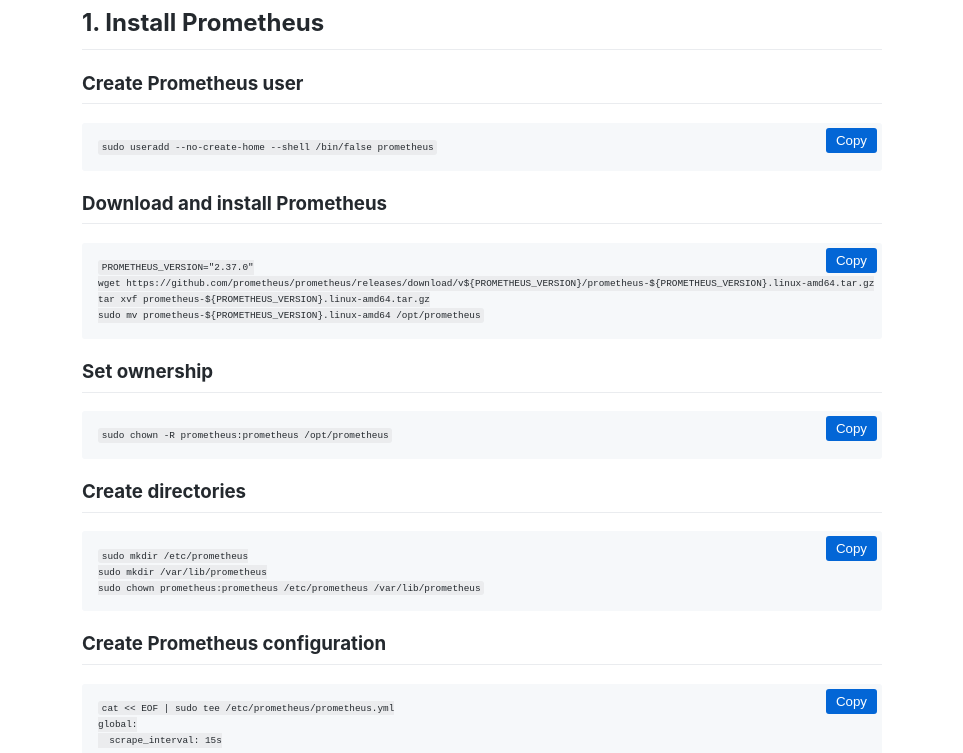
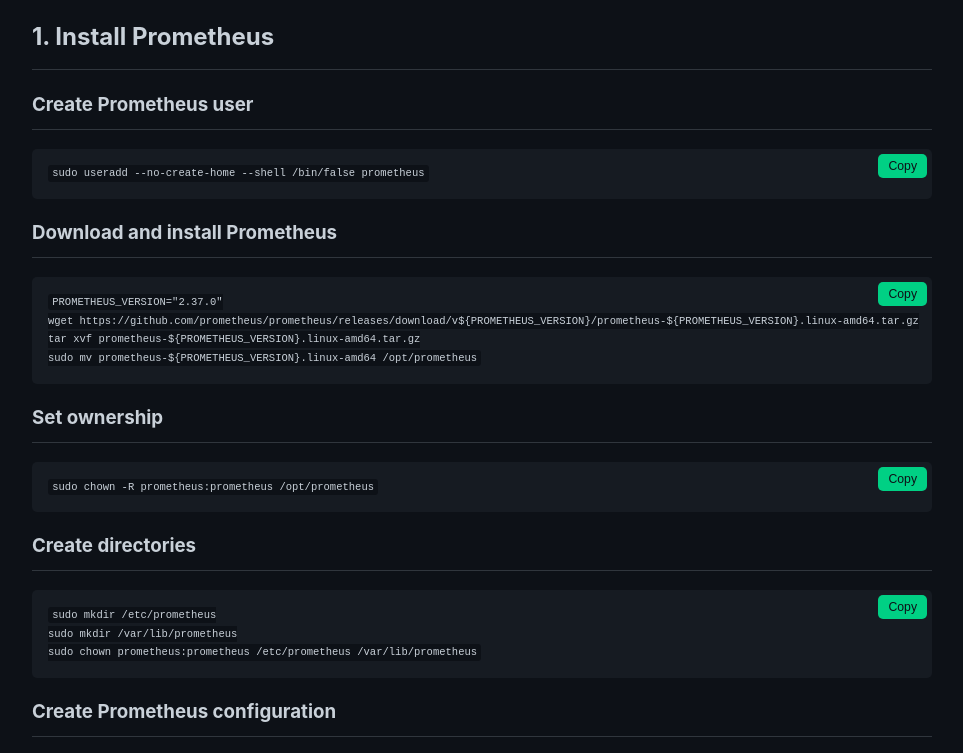
Before and after one commit to jash777/Grafana-Prometheus-Installation, a plain HTML site: page index.html in a window 1280 px wide. Shown: the part 164-917 px from the top of the page, without its empty margins (158-1121 px from the left). Drawn offline with Linux system fonts and the light colour scheme.

Commit message:
Update index.html

```diff
--- a/index.html
+++ b/index.html
@@ -6,33 +6,35 @@
     <title>Prometheus, Grafana, and Node Exporter Installation Guide</title>
     <style>
         body {
-            font-family: -apple-system,BlinkMacSystemFont,"Segoe UI",Helvetica,Arial,sans-serif,"Apple Color Emoji","Segoe UI Emoji";
-            line-height: 1.5;
-            color: #24292e;
-            background-color: #fff;
-            max-width: 800px;
+            font-family: -apple-system, BlinkMacSystemFont, "Segoe UI", Helvetica, Arial, sans-serif, "Apple Color Emoji", "Segoe UI Emoji";
+            line-height: 1.6;
+            color: #e1e4e8;
+            background-color: #0d1117;
+            max-width: 900px;
             margin: 0 auto;
             padding: 20px;
         }
         h1, h2, h3 {
-            border-bottom: 1px solid #eaecef;
-            padding-bottom: 0.3em;
+            border-bottom: 1px solid #30363d;
+            padding-bottom: 0.5em;
+            color: #c9d1d9;
         }
         pre {
-            background-color: #f6f8fa;
-            border-radius: 3px;
-            font-size: 85%;
-            line-height: 1.45;
+            background-color: #161b22;
+            border-radius: 5px;
+            font-size: 90%;
+            line-height: 1.6;
             overflow: auto;
             padding: 16px;
             position: relative;
+            color: #d0d0d0;
         }
         code {
-            background-color: rgba(27,31,35,.05);
+            background-color: #0d1117;
             border-radius: 3px;
-            font-size: 85%;
-            margin: 0;
+            font-size: 90%;
             padding: .2em .4em;
+            color: #c9d1d9;
         }
         .copy-button {
             position: absolute;
@@ -40,13 +42,34 @@
             right: 5px;
             padding: 5px 10px;
             border: none;
-            border-radius: 3px;
-            background-color: #0366d6;
-            color: white;
+            border-radius: 5px;
+            background-color: #00d084;
+            color: #0d1117;
             cursor: pointer;
+            font-size: 0.85em;
         }
         .copy-button:hover {
-            background-color: #0056b3;
+            background-color: #00b268;
+        }
+        a {
+            color: #00d084;
+        }
+        a:hover {
+            color: #00b268;
+            text-decoration: underline;
+        }
+        ul {
+            padding-left: 20px;
+        }
+        li {
+            margin-bottom: 10px;
+        }
+        .note {
+            background-color: #30363d;
+            border-left: 4px solid #00d084;
+            padding: 10px;
+            margin: 20px 0;
+            border-radius: 5px;
         }
     </style>
 </head>
@@ -171,6 +194,13 @@ sudo systemctl enable node_exporter</code><button class="copy-button" onclick="c
     <h3>Restart Prometheus to apply changes</h3>
     <pre><code>sudo systemctl restart prometheus</code><button class="copy-button" onclick="copyCode(this)">Copy</button></pre>
 
+    <h2>Additional Resources</h2>
+    <ul>
+        <li><a href="https://prometheus.io/docs/introduction/overview/" target="_blank">Prometheus Documentation</a></li>
+        <li><a href="https://grafana.com/docs/" target="_blank">Grafana Documentation</a></li>
+        <li><a href="https://github.com/prometheus/node_exporter" target="_blank">Node Exporter GitHub Repository</a></li>
+    </ul>
+
     <script>
         function copyCode(button) {
             const pre = button.parentElement;
```
